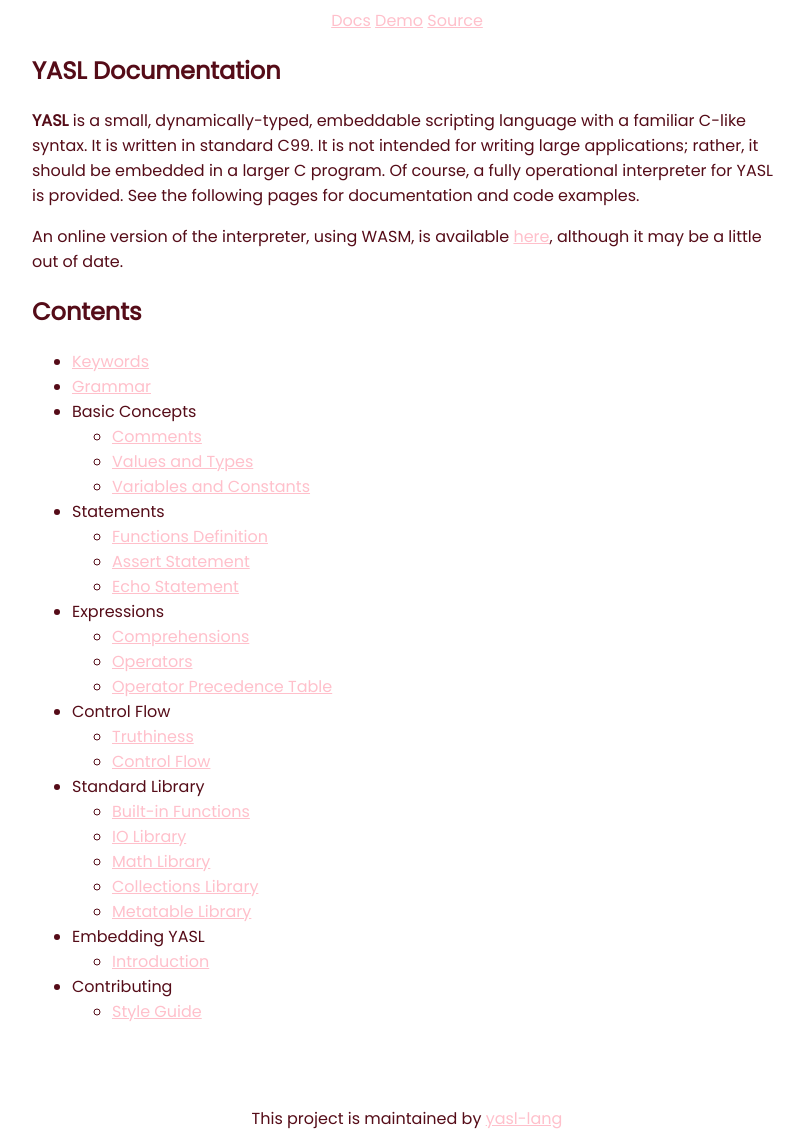
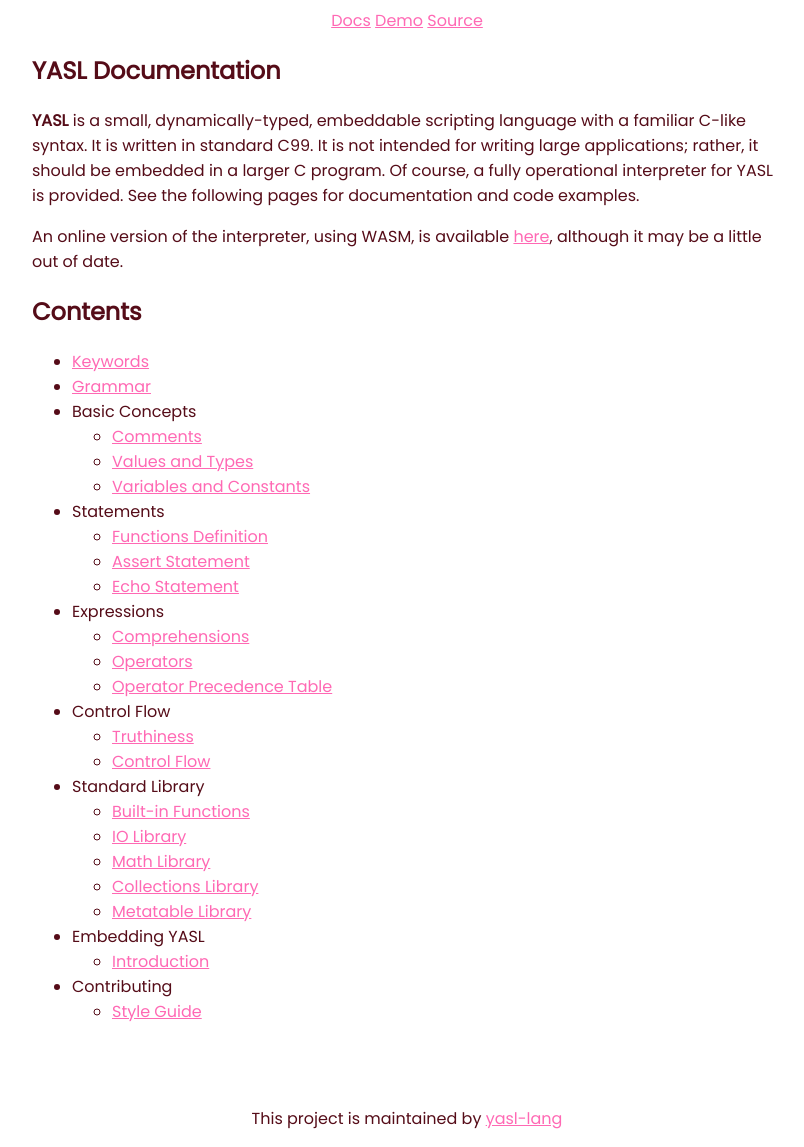
Before and after one commit to yasl-lang/docs, a Jekyll site: the page built from README.md, in a window 1280 px wide. Shown: the whole page, without its empty margins (233-1037 px from the left). Built offline with Jekyll 4.4.1, drawn with Linux system fonts in a browser that asks for light colours; our own code applies the rules of GitHub Pages for plain Markdown files; a script that is not in the unit is left out.

Commit message:
Update style.scss

```diff
--- a/assets/css/style.scss
+++ b/assets/css/style.scss
@@ -33,7 +33,7 @@ h1, h2, strong, body {
 }
 
 a:link {
-  color: pink;
+  color: hotpink;
 }
 
 a:visited {
```
